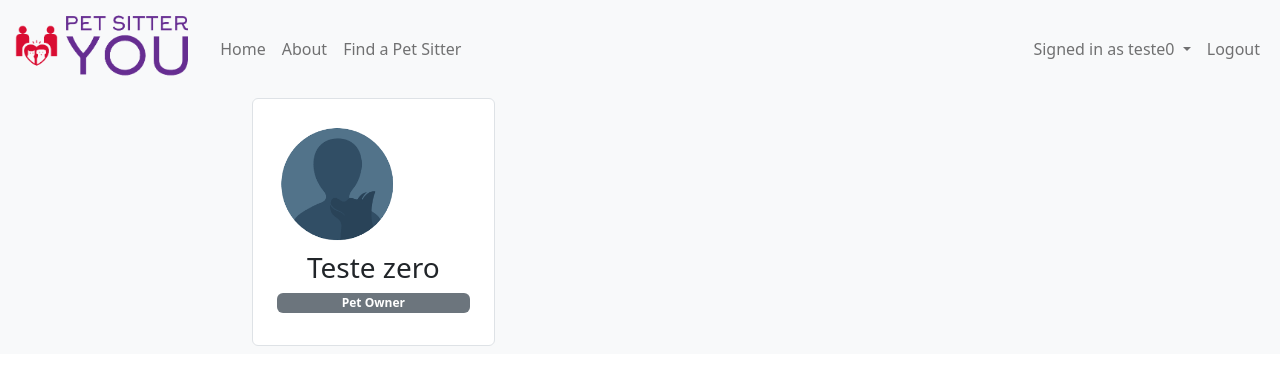
After one commit to gbrandao-creator/CS50-Web, a Django app: page /control-panel in a window 1280 px wide. The commit adds this page. Shown: the top 385 px of the page. Run offline with Django 4.2, Linux system fonts and the light colour scheme; a user stored in the database is signed in.

Commit message:
Renamed files. Started control-panel.html. Fixed a bug in register confirm.

```diff
--- a/final_project/pets/static/pets/profile.js
+++ b/final_project/pets/static/pets/profile.js
@@ -1,4 +1,5 @@
 document.addEventListener('DOMContentLoaded', function() {
+
     window.onscroll = function() {handleScroll()};
 
     function handleScroll(){
@@ -9,10 +10,12 @@ document.addEventListener('DOMContentLoaded', function() {
             if (! footer.className.includes('fade')) {
                 footer.classList.add('fade');
                 header.classList.add('fade');
+                header.style.height = '2.5rem';
             }
         } else {
             footer.classList.remove('fade');
             header.classList.remove('fade');
+            header.style.height = '0';
         }
     }
 
--- a/final_project/pets/static/pets/register.js
+++ b/final_project/pets/static/pets/register.js
@@ -182,7 +182,7 @@ document.addEventListener('DOMContentLoaded', function() {
 
     function handleLoadPicture(pictureNumber) {
         img = document.querySelector(`#profilePicture${pictureNumber}`);
-        img.src = document.querySelector('#pictureInput').value;
+        img.src = document.querySelector(`#pictureInput${pictureNumber}`).value;
     }
 
 })
--- a/final_project/pets/static/pets/styles.css
+++ b/final_project/pets/static/pets/styles.css
@@ -80,6 +80,7 @@ body{
 }
 
 div#footer, div#header{
+  height:0;
   opacity:0;
   -webkit-transition: opacity 0.35s;
   -moz-transition: opacity 0.35s;
--- /dev/null
+++ b/final_project/pets/templates/pets/control-panel.html
@@ -0,0 +1,35 @@
+{% extends 'pets/layout.html' %}
+{% load static %}
+
+{% block title %}
+    Pet Sitter You - Profile - {{ user.last_name }}
+{% endblock %}
+
+{% block body %}
+<div class="bg-light">
+    <div class="container-fluid mw-50 ">
+        <div class="row text-center">
+            <div class="col-4 my-2">
+                <div class="card border rounded p-4">
+                    <img alt="profile picture" class="profile-picture-mini mb-2
+                    {% if user.profile_picture_url %}
+                        border-purple"
+                        src="{{ user.profile_picture_url }}"
+                    {% else %}
+                        " src="{% static 'pets/img/default_profile.png' %}"
+                    {% endif %}>
+                    <h3>{{ user.first_name }} {{ user.last_name }}</h3>
+                    <span class="badge text-bg-secondary mb-2">
+                        Pet Owner
+                    </span>
+                    {% if user.is_pet_sitter %}
+                    <span class="badge text-bg-primary mb-4">
+                        Pet Sitter
+                    </span>
+                    {% endif %}
+                </div>
+            </div>
+        </div>
+    </div>
+</div>
+{% endblock %}
--- a/final_project/pets/templates/pets/layout.html
+++ b/final_project/pets/templates/pets/layout.html
@@ -21,7 +21,7 @@
                     <button class="navbar-toggler" type="button" data-bs-toggle="collapse" data-bs-target="#navbarContent" aria-controls="navbarContent" aria-expanded="false" aria-label="Toggle navigation">
                         <span class="navbar-toggler-icon"></span>
                     </button>
-                    <div class="collapse navbar-collapse mt-2" id="navbarContent">
+                    <div class="collapse navbar-collapse mt-2 d-lg-flex justify-content-between" id="navbarContent">
                         <ul class="navbar-nav">
                             <li class="nav-item">
                                 <a class="nav-link" href="#">Home</a>
@@ -32,9 +32,17 @@
                             <li class="nav-item">
                                 <a class="nav-link" href="{% url 'search' %}">Find a Pet Sitter</a>
                             </li>
+                        </ul>
+                        <ul class="navbar-nav">
                             {% if user.is_authenticated %}
-                                <li class="nav-item">
-                                    <a class="nav-link">Signed in as {{ user.username }}</a>
+                                <li class="nav-item dropdown">
+                                    <a class="nav-link dropdown-toggle" href="#" role="button" data-bs-toggle="dropdown" aria-expanded="false">
+                                        Signed in as {{ user.username }}
+                                    </a>
+                                    <ul class="dropdown-menu">
+                                        <li><a class="dropdown-item" href="{% url 'profile' user.username %}">Your profile</a></li>
+                                        <li><a class="dropdown-item" href="{% url 'control_panel' %}">Control Panel</a></li>
+                                    </ul>
                                 </li>
                                 <li class="nav-item">
                                     <a class="nav-link" href="{% url 'logout' %}">Logout</a>
--- a/final_project/pets/templates/pets/profile.html
+++ b/final_project/pets/templates/pets/profile.html
@@ -22,9 +22,9 @@
         <div class="col-12 col-lg-4 order-1 order-lg-2">
             <div class="shadow border rounded p-4">
                 <img alt="profile picture" class="profile-picture border-rounded mb-2
-                {% if profile_user.photo_url %}
+                {% if profile_user.profile_picture_url %}
                     border-purple"
-                    src="{{ profile_user.photo_url }}"
+                    src="{{ profile_user.profile_picture_url }}"
                 {% else %}
                     " src="{% static 'pets/img/default_profile.png' %}"
                 {% endif %}>
--- a/final_project/pets/templates/pets/register_confirm.html
+++ b/final_project/pets/templates/pets/register-confirm.html
@@ -36,7 +36,7 @@
             </div>
             <div class="row my-2">
                 <div class="col-12 input-group p-1">
-                    <input id="pictureInput" name="profile_picture_url" type="text" autofocus class="form-control"  placeholder="Insert profile picture URL" aria-describedby="button-load">
+                    <input id="pictureInput0" name="profile_picture_url" type="text" autofocus class="form-control"  placeholder="Insert profile picture URL" aria-describedby="button-load">
                     <button class="btn btn-outline-secondary" type="button" id="loadPictureButton0">Load Picture</button>
                 </div>
                 <div class="d-flex mt-5 mb-2 justify-content-center">
@@ -150,7 +150,7 @@
                             <option value="fish">Fish</option>
                         </select>
                         <div class="input-group">
-                            <input id="petPictureUrl1" name="pet_picture_url_1" type="text" class="form-control" placeholder="Insert pet profile picture URL" autofocus>
+                            <input id="pictureInput1" name="pet_picture_url_1" type="text" class="form-control" placeholder="Insert pet profile picture URL" autofocus>
                             <button id="loadPictureButton1" class="btn btn-outline-secondary" type="button" >Load Picture</button>
                         </div>
                         <div class="d-flex justify-content-center mt-3">
--- a/final_project/pets/urls.py
+++ b/final_project/pets/urls.py
@@ -8,6 +8,7 @@ urlpatterns = [
     path("register", views.register, name="register"),
     path("register/confirm", views.register_confirm, name="register_confirm"),
     path("profile/<str:username>", views.profile, name="profile"),
+    path("control-panel", views.control_panel, name="control_panel"),
     path("logout", views.logout_view, name="logout"),
     path("search", views.search_view, name="search")
 ]
--- a/final_project/pets/views.py
+++ b/final_project/pets/views.py
@@ -36,6 +36,9 @@ def profile(request, username):
     else:
         return HttpResponse(status=404)
 
+@login_required
+def control_panel(request):
+    return render(request, "pets/control-panel.html")
 
 # Authentication views
 def login_view(request):
@@ -122,6 +125,6 @@ def register_confirm(request):
         return HttpResponseRedirect(reverse("index"))
     else:
         #if not request.user.confirmed:
-        return render(request, "pets/register_confirm.html")
+        return render(request, "pets/register-confirm.html")
         #else:
         #    return HttpResponse(status=403)
```
Also changed, not shown: final_project/pets/templates/pets/control_panel.html (deleted, +0 -9 lines), final_project/db.sqlite3.
